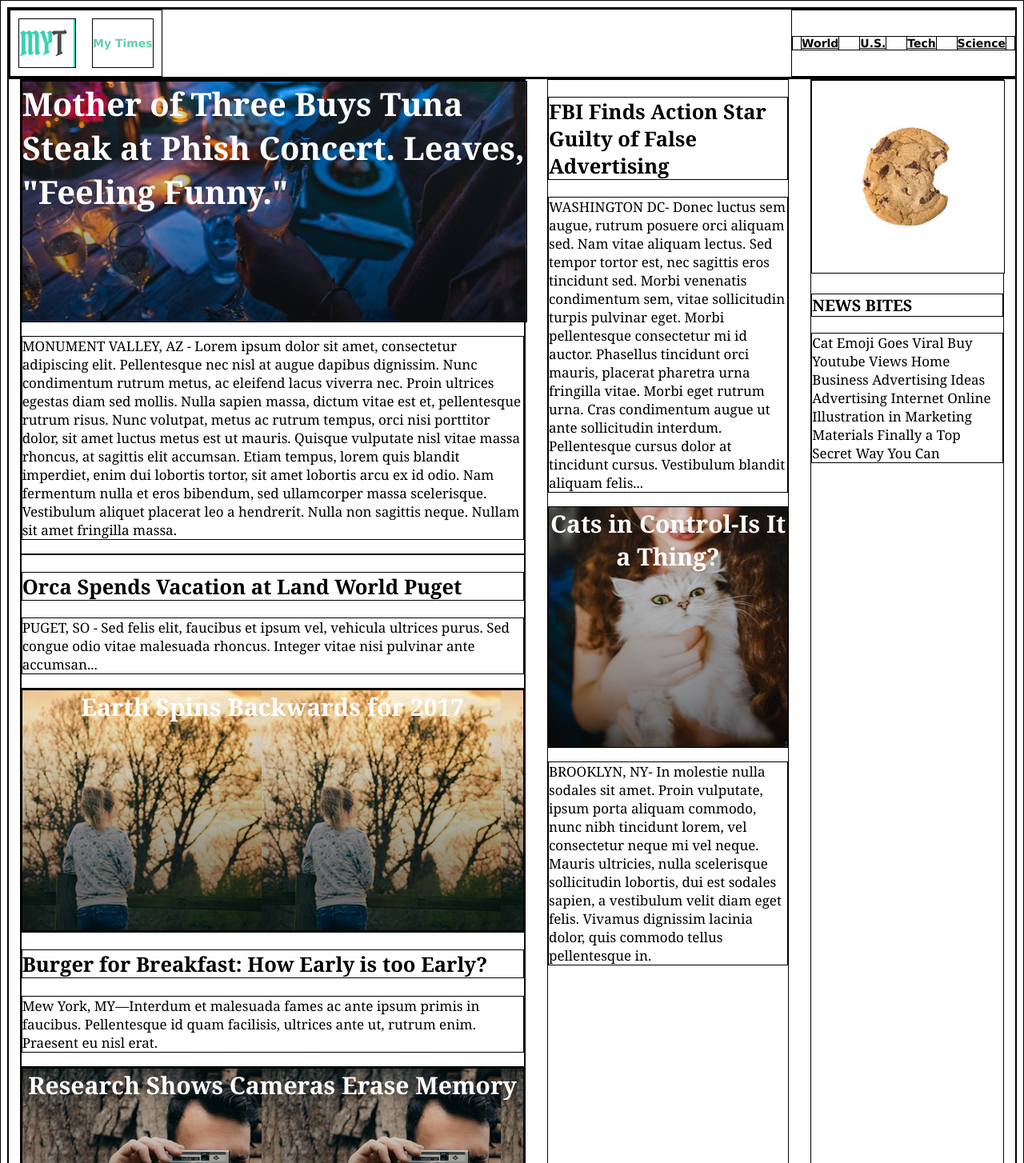
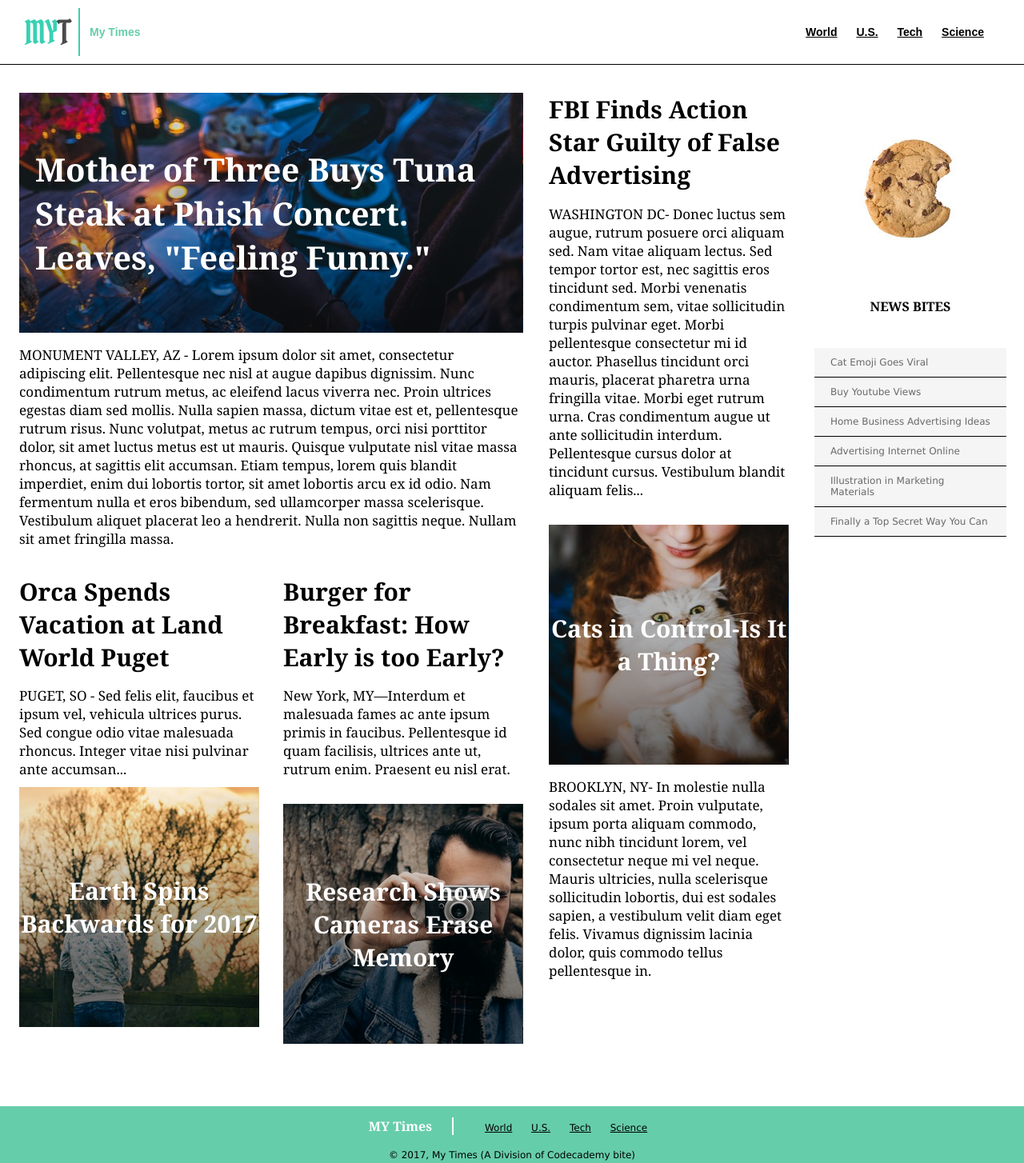
Before and after one commit to gadgetchaser/my_times, a plain HTML site: page index.html in a window 1280 px wide. Shown: the top 1454 px of the page at 80% size. Drawn offline with Linux system fonts and the light colour scheme.

Commit message:
Fixed divs and css to render as desired

```diff
--- a/index.html
+++ b/index.html
@@ -1,5 +1,4 @@
 <!DOCTYPE html>
-
 <html>
 <head>
   <title>My Times - News For You, From Me</title>
@@ -9,85 +8,104 @@
 
 <header>
 
-        <div class="head">
-
   <div class="logo">
     <img src="./images/logo-myt.jpg" alt="My Times Logo" />
     <span>My Times</span>
   </div>
 
-          <div class="nav">
   <nav>
-              <a href="#world">World</a>
-              <a href="#us">U.S.</a>
-              <a href="#tech">Tech</a>
-              <a href="#science">Science</a>
+    <span><a href="#">World</a></span>
+    <span><a href="#">U.S.</a></span>
+    <span><a href="#">Tech</a></span>
+    <span><a href="#">Science</a></span>
   </nav>
-          </div>
+</header>
 
-        </div>
-
-      </header>
 
 <div class="main">
 
+
   <div class="column large">
-
-            <div>
-
-              <span class="lead-image">Mother of Three Buys Tuna Steak at Phish Concert. Leaves, "Feeling Funny."</span>
-
-              <p>MONUMENT VALLEY, AZ - Lorem ipsum dolor sit amet, consectetur adipiscing elit. Pellentesque nec nisl at augue dapibus dignissim. Nunc condimentum rutrum metus, ac eleifend lacus viverra nec. Proin ultrices egestas diam sed mollis. Nulla sapien massa, dictum vitae est et, pellentesque rutrum risus. Nunc volutpat, metus ac rutrum tempus, orci nisi porttitor dolor, sit amet luctus metus est ut mauris. Quisque vulputate nisl vitae massa rhoncus, at sagittis elit accumsan. Etiam tempus, lorem quis blandit imperdiet, enim dui lobortis tortor, sit amet lobortis arcu ex id odio. Nam fermentum nulla et eros bibendum, sed ullamcorper massa scelerisque. Vestibulum aliquet placerat leo a hendrerit. Nulla non sagittis neque. Nullam sit amet fringilla massa.</p>
-
+    <div class="lead-story">
+      <div class="image-content">
+      <span>Mother of Three Buys Tuna Steak at Phish Concert. Leaves, "Feeling Funny."</span>
+      </div>
+      <p class="narrative">MONUMENT VALLEY, AZ - Lorem ipsum dolor sit amet, consectetur adipiscing elit. Pellentesque nec nisl at augue dapibus dignissim. Nunc condimentum rutrum metus, ac eleifend lacus viverra nec. Proin ultrices egestas diam sed mollis. Nulla sapien massa, dictum vitae est et, pellentesque rutrum risus. Nunc volutpat, metus ac rutrum tempus, orci nisi porttitor dolor, sit amet luctus metus est ut mauris. Quisque vulputate nisl vitae massa rhoncus, at sagittis elit accumsan. Etiam tempus, lorem quis blandit imperdiet, enim dui lobortis tortor, sit amet lobortis arcu ex id odio. Nam fermentum nulla et eros bibendum, sed ullamcorper massa scelerisque. Vestibulum aliquet placerat leo a hendrerit. Nulla non sagittis neque. Nullam sit amet fringilla massa.
+      </p>
     </div>
 
-
-              <div>
+    <div class="stories">
+      <div class="story">
+        <div class="story-content">
           <h2>Orca Spends Vacation at Land World Puget</h2>
-
-                <p>PUGET, SO - Sed felis elit, faucibus et ipsum vel, vehicula ultrices purus. Sed congue odio vitae malesuada rhoncus. Integer vitae nisi pulvinar ante accumsan...</p>
+          <p class="narrative">PUGET, SO - Sed felis elit, faucibus et ipsum vel, vehicula ultrices purus. Sed congue odio vitae malesuada rhoncus. Integer vitae nisi pulvinar ante accumsan...
+          </p>
+        </div>
+        <div class="image-content autumn">
+          <span>Earth Spins Backwards for 2017</span>
+        </div>
       </div>
 
-
-             <div>
-               <span class="story-content1">Earth Spins Backwards for 2017</span>
+      <div class="story">
+        <div class="story content">
+          <h2>Burger for Breakfast: How Early is too Early?</h2>
+          <p class="narrative">New York, MY—Interdum et malesuada fames ac ante ipsum primis in faucibus. Pellentesque id quam facilisis, ultrices ante ut, rutrum enim. Praesent eu nisl erat.
+          </p>
+        </div>
+        <div class="image-content camera">
+          <span>Research Shows Cameras Erase Memory</span>
+        </div>
+      </div>
+    </div>
   </div>
 
-             <div>
-               <h2>Burger for Breakfast: How Early is too Early?</h2>
-
-               <p>Mew York, MY—Interdum et malesuada fames ac ante ipsum primis in faucibus. Pellentesque id quam facilisis, ultrices ante ut, rutrum enim. Praesent eu nisl erat.</p>
+  <div class="column medium">
+    <div class="story">
+      <div class="story-content">
+        <h2>FBI Finds Action Star Guilty of False Advertising</h2>
+        <p>WASHINGTON DC- Donec luctus sem augue, rutrum posuere orci aliquam sed. Nam vitae aliquam lectus. Sed tempor tortor est, nec sagittis eros tincidunt sed. Morbi venenatis condimentum sem, vitae sollicitudin turpis pulvinar eget. Morbi pellentesque consectetur mi id auctor. Phasellus tincidunt orci mauris, placerat pharetra urna fringilla vitae. Morbi eget rutrum urna. Cras condimentum augue ut ante sollicitudin interdum. Pellentesque cursus dolor at tincidunt cursus. Vestibulum blandit aliquam felis...
+        </p>
+      </div>
     </div>
 
-              <div>
-                <span class="story-content2">Research Shows Cameras Erase Memory</span>
+    <div class="story">
+      <div class="image-content cat">
+        <span>Cats in Control-Is It a Thing?</span>
       </div>
-
+      <p class="narrative">BROOKLYN, NY- In molestie nulla sodales sit amet. Proin vulputate, ipsum porta aliquam commodo, nunc nibh tincidunt lorem, vel consectetur neque mi vel neque. Mauris ultricies, nulla scelerisque sollicitudin lobortis, dui est sodales sapien, a vestibulum velit diam eget felis. Vivamus dignissim lacinia dolor, quis commodo tellus pellentesque in.
+      </p>
     </div>
-
-
-          <div class="column medium">
-
-            <h2>FBI Finds Action Star Guilty of False Advertising</h2>
-
-            <p>WASHINGTON DC- Donec luctus sem augue, rutrum posuere orci aliquam sed. Nam vitae aliquam lectus. Sed tempor tortor est, nec sagittis eros tincidunt sed. Morbi venenatis condimentum sem, vitae sollicitudin turpis pulvinar eget. Morbi pellentesque consectetur mi id auctor. Phasellus tincidunt orci mauris, placerat pharetra urna fringilla vitae. Morbi eget rutrum urna. Cras condimentum augue ut ante sollicitudin interdum. Pellentesque cursus dolor at tincidunt cursus. Vestibulum blandit aliquam felis...</p>
-
-            <span class="story-content3">Cats in Control-Is It a Thing?</span>
-
-            <p>BROOKLYN, NY- In molestie nulla sodales sit amet. Proin vulputate, ipsum porta aliquam commodo, nunc nibh tincidunt lorem, vel consectetur neque mi vel neque. Mauris ultricies, nulla scelerisque sollicitudin lobortis, dui est sodales sapien, a vestibulum velit diam eget felis. Vivamus dignissim lacinia dolor, quis commodo tellus pellentesque in.</p>
   </div>
 
   <div class="column small">
-
-            <img src="images/story-cookie.png" />
-
+    <img class="cookie" src="images/story-cookie.png" />
+    <div class="bites">
       <h3>NEWS BITES</h3>
-
-            <p>Cat Emoji Goes Viral Buy Youtube Views Home Business Advertising Ideas Advertising Internet Online Illustration in Marketing Materials Finally a Top Secret Way You Can</p>
-
+      <span class="bite">Cat Emoji Goes Viral</span>
+      <span class="bite">Buy Youtube Views</span>
+      <span class="bite">Home Business Advertising Ideas</span>
+      <span class="bite">Advertising Internet Online</span>
+      <span class="bite">Illustration in Marketing Materials</span>
+      <span class="bite">Finally a Top Secret Way You Can</span>
+    </div>
+  </div>
 </div>
 
+<footer>
+  <div class"info">
+    <span class="title">MY Times</span>
+    <nav>
+    <span><a href="#">World</a></span>
+    <span><a href="#">U.S.</a></span>
+    <span><a href="#">Tech</a></span>
+    <span><a href="#">Science</a></span>
+    </nav>
   </div>
+  <div class="copyright">
+    © 2017, My Times (A Division of Codecademy bite)
+  </div>
+</footer>
 
 </body>
+
 </html>
--- a/style.css
+++ b/style.css
@@ -1,119 +1,206 @@
-* {
-    border: 1px solid black;
+/* body styles */
+
+body {
+  margin: 0;
+  font-family: "Georgia", serif;
+  font-size: 17px;
+  color: black;
 }
 
-body {
-
+a {
+  color: black;
 }
 
+h2 {
+  margin-top: 0;
+  margin-bottom: 0;
+  font-size: 30px;
+  font-weight: bold;
+}
+
+nav span {
+  display: inline-block;
+  padding: 20px 10px;
+}
+
+/* stories styles */
+
+.stories {
+  display: flex;
+  justify-content: space-between;
+  margin-top: 17px;
+}
+
+.stories .story-content {
+  height: 250px;
+}
+
+.story {
+  display: flex;
+  flex-direction: column;
+  width: 300px;
+}
+
+.narrative {
+  margin-top: 16px;
+}
+
+.image-content {
+  display: flex;
+  flex-direction: column;
+  justify-content: center;
+  height: 300px;
+  margin-top: 15px;
+  font-weight: bold;
+  font-size: 30px;
+  color: white;
+  text-align: center;
+}
+
+/* header */
+
 header {
-    font-family: Verdana, sans-serif;
+  display: flex;
+  align-items: center;
+  position: fixed;
+  z-index: 1;
+  width: 100%;
+  height: 80px;
+  border-bottom: 1px solid black;
+  background-color: white;
+  font-family: "Veranda", sans-serif;
   font-size: 14px;
   font-weight: bold;
-    border-bottom: 1px solid black;
-}
-
-.head {
-    height: auto;
-    width: 100%;
-    display: flex;
-    justify-content: space-between;
 }
 
 .logo {
   display: flex;
+  align-items: center;
+  flex-grow: 1;
+  padding-left: 30px;
 }
 
 .logo img {
-    margin: 10px;
+  width: 70px;
+  height: 60px;
+  margin-right: 12px;
 }
 
 .logo span {
-    display: flex;
-    align-items: center;
   color: mediumaquamarine;
-    margin: 10px;
 }
 
-.nav {
-    display: flex;
-    align-items: center;
-    align-content: space-around;
+header nav {
+  padding-right: 40px;
 }
 
-.nav a {
-    margin: 0 10px;
-    color: black;
-}
+/* Main Content */
 
 .main {
   display: flex;
-    justify-content: space-around;
-    font-family: Georgia, serif;
-    font-size: 17px;
-    color: black;
+  width: 1232px;
+  margin: 0 auto 78px auto;
+  padding-top: 116px;
 }
+
+.column {
+  display: flex;
+  flex-direction: column;
+  margin-right: 32px;
+}
+
+/* large column */
 
 .column.large {
   width: 630px;
-
 }
 
-.lead-image {
-    display: flex;
+.lead-story .image-content {
   background-image: url(images/story-gathering.png);
   width: 630px;
-    height: 300px;
-    /* background-repeat: no-repeat;*/
-    color: white;
-    font-family: Georgia, serif;
+  margin-top: 0;
+  text-align: left;
   font-size: 40px;
-    font-weight: bold;
-
 }
 
-.story-content1 {
-    display: flex;
-    justify-content: center;
-    background-image: url(images/story-autumn.png);
-    height: 300px;
-    /* background-repeat: no-repeat;*/
-    color: white;
-    font-family: Georgia, serif;
-    font-size: 30px;
-    font-weight: bold;
+.lead-story .image-content span {
+  margin-left: 20px
 }
 
-.story-content2 {
-    display: flex;
-    justify-content: center;
-    background-image: url(images/story-camera.png);
-    height: 300px;
-    /* background-repeat: no-repeat;*/
-    color: white;
-    font-family: Georgia, serif;
-    font-size: 30px;
-    font-weight: bold;
-    text-align: center;
+.autumn.image-content {
+  background-image: url(images/story-autumn.png);
 }
 
-.story-content3 {
-    display: flex;
-    background-image: url(images/story-cat.png);
-    height: 300px;
-    /* background-repeat: no-repeat;*/
-    color: white;
-    font-family: Georgia, serif;
-    font-size: 30px;
-    font-weight: bold;
-    text-align: center;
+.camera.image-content {
+  background-image: url(images/story-camera.png);
 }
 
+/* medium column */
 
 .column.medium {
   width: 300px;
 }
 
+.cat.image-content {
+  background-image: url(images/story-cat.png);
+}
+
+/* small column */
+
 .column.small {
   width: 240px;
 }
+
+img.cookie {
+  height: 240px;
+}
+
+.bites h3 {
+  margin-bottom: 41px;
+  font-size: 16px;
+  font-weight: bold;
+  text-align: center;
+}
+
+.bites .bite {
+  display: block;
+  padding: 11px 20px;
+  border-bottom: 1px solid black;
+  background-color: whitesmoke;
+  font-family: "Verdana", sans-serif;
+  font-size: 12px;
+  color: dimgray;
+}
+
+.bite span{
+  padding-left: 11px;
+}
+
+/* footer */
+
+footer {
+  display: flex;
+  align-items: center;
+  flex-direction: column;
+  width: 100%;
+  height: 325px;
+  background-color: mediumaquamarine;
+  margin: auto;
+  font-family: "Verdana", sans-serif;
+  font-size: 12px;
+}
+
+footer .title {
+  display: inline-block;
+  padding-right: 25px;
+  border-right: 2px solid white;
+  font-family: "Georgia", serif;
+  font-size: 16px;
+  font-weight: bold;
+  color: white;
+}
+
+footer nav {
+  display: inline-block;
+  padding-left: 25px;
+}
```
Lines whose indentation alone changed are shown as unchanged.
